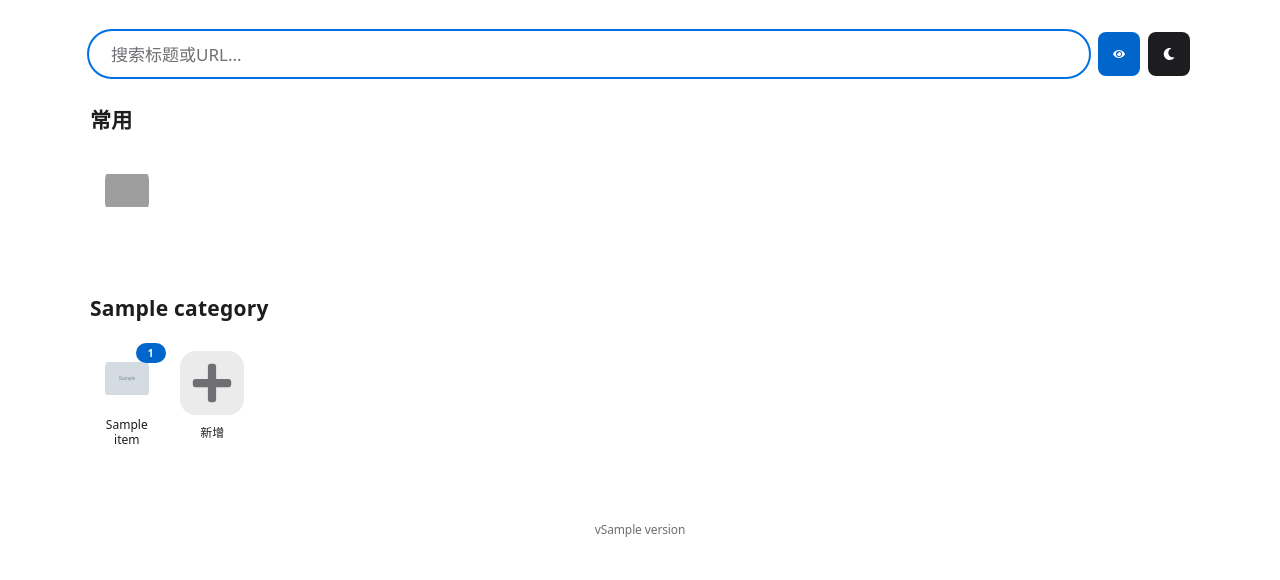
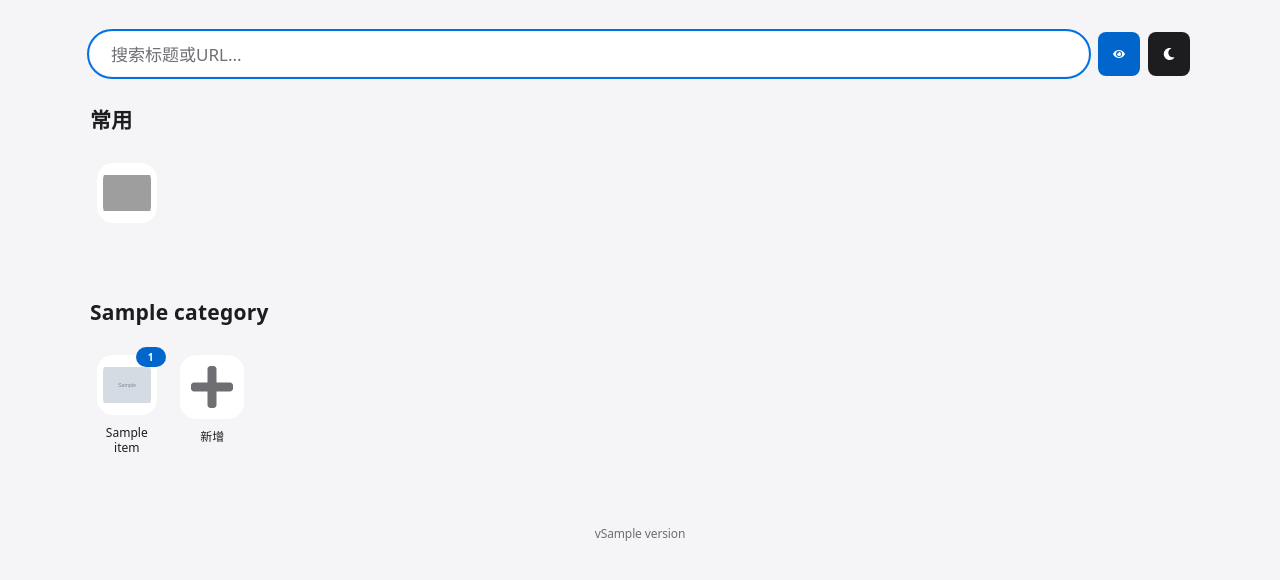
Before and after one commit to syaofox/homer, a Flask app: template app/templates/index.html in a window 1280 px wide. Shown: the top 580 px of the page. Run offline with Flask 3, Linux system fonts and the light colour scheme; the template is opened without the code that fills it: most values are stand-ins (such as "Sample title", 1, 10 or a date in 2020); grey boxes marked "Sample" are stand-in pictures; parts of the project's set-up code (start-up, migrations or seed data) failed here and were passed over; some libraries are stand-ins or nearby versions; grey boxes are pictures that could not be loaded.

Commit message:
style: 网页背景改用 parchment，图标放大至48x48/60x60

```diff
--- a/app/static/css/style.css
+++ b/app/static/css/style.css
@@ -15,12 +15,12 @@
     --on-primary: #ffffff;
     --on-dark: #ffffff;
 
-    --bg: var(--canvas);
+    --bg: var(--canvas-parchment);
     --text: var(--ink);
     --text-secondary: var(--ink-muted-48);
     --heading: var(--ink);
     --border: var(--hairline);
-    --card-bg: #ebebeb;
+    --card-bg: var(--canvas);
     --card-shadow: none;
     --modal-bg: var(--canvas);
     --modal-overlay: rgba(0, 0, 0, 0.32);
@@ -50,12 +50,12 @@
 }
 
 html.dark-mode {
-    --bg: #000000;
+    --bg: #1d1d1f;
     --text: #f5f5f7;
     --text-secondary: #86868b;
     --heading: #f5f5f7;
     --border: #424245;
-    --card-bg: rgba(255,255,255,0.1);
+    --card-bg: rgba(255,255,255,0.12);
     --card-shadow: none;
     --modal-bg: #1d1d1f;
     --modal-overlay: rgba(0,0,0,0.7);
@@ -155,8 +155,8 @@ h1 {
 }
 
 .nav-item .nav-item-icon .icon-svg {
-    width: 44px;
-    height: 44px;
+    width: 48px;
+    height: 48px;
     fill: currentColor;
 }
 
@@ -238,8 +238,8 @@ h2 {
 }
 
 .icon-img {
-    width: 56px;
-    height: 56px;
+    width: 60px;
+    height: 60px;
     object-fit: contain;
     margin-bottom: 4px;
     background: var(--input-bg);
```
Also changed, not shown: tests/test_utils.py (+3 -3 lines).
